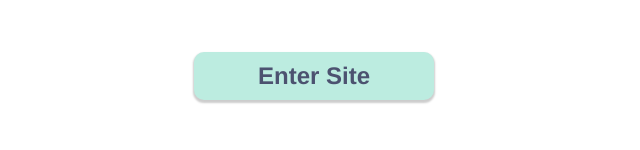
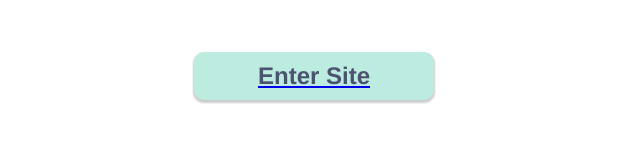
Before and after one commit to Jevaughn-W/Paycheque, a React (Create React App) app: page / in a window 1280 px wide. Shown: the part 550-700 px from the top of the page, without its empty margins (326-966 px from the left). Built offline with nearby package versions, Linux system fonts and the light colour scheme.

Commit message:
Add main id to page div element

```diff
--- a/src/components/landing-page/LandingPage.jsx
+++ b/src/components/landing-page/LandingPage.jsx
@@ -7,7 +7,7 @@ export default function LandingPage() {
     <div className='landing-page'>
       <h2>PayCheque</h2>
       <h4>Your finance Questions Answered</h4>
-      <span>Enter Site</span>
+      <a href='#main'><span>Enter Site</span></a>
     </div>
   )
 }
```
